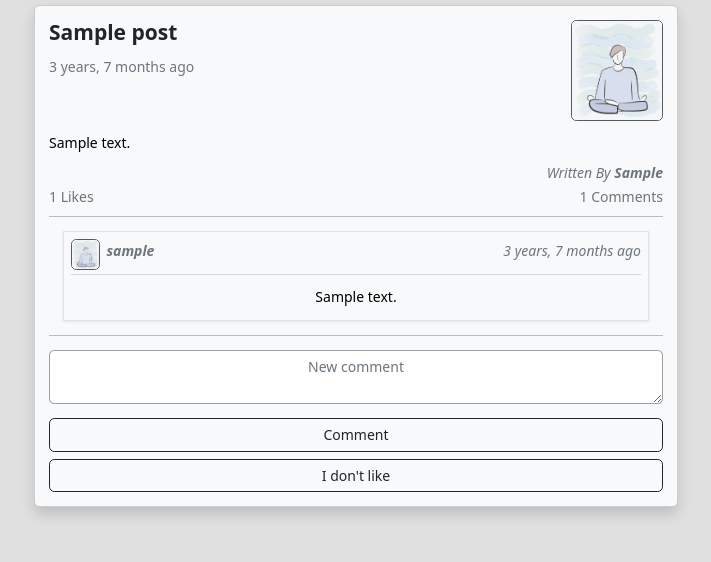
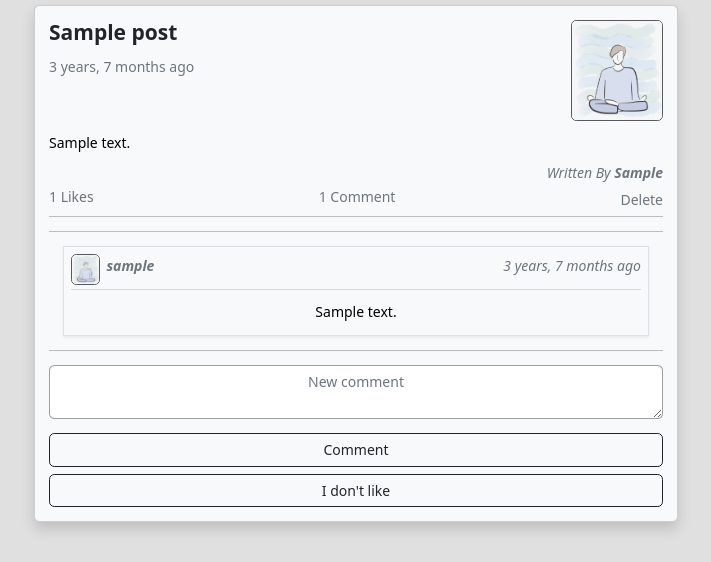
Before and after one commit to hussein-m-kandil/monotext, a Django app: a page that uses posts/templates/base_generic.html in a window 1280 px wide. Shown: the part 51-613 px from the top of the page, without its empty margins (284-995 px from the left). Run offline with Django 4.2, Linux system fonts and the light colour scheme; a user stored in the database is signed in; tables that the repository leaves empty hold one stand-in row (values such as "Sample post"); some libraries are stand-ins or nearby versions.

Commit message:
Delete post logic (Tested) 😎🚀

```diff
--- a/posts/templates/base_generic.html
+++ b/posts/templates/base_generic.html
@@ -67,22 +67,24 @@
           {% block content %}{% endblock %}
           {% block pagination %}
           {% if is_paginated %}
-          <div class="pagination">
-            <span class="page-links h6 text-secondary mx-auto">
-              <em>
+          <div class="d-flex justify-content-between px-5 m-auto h6 text-secondary">
+            <div>
               {% if page_obj.has_previous %}
               <a class="text-start text-decoration-none link-secondary"
                 href="{{ request.path }}?page={{ page_obj.previous_page_number }}">Previous</a>
               {% endif %}
-                <span class="text-center page-current">
+            </div>
+            <div class="text-center page-current">
+              <em>
                 <strong>{{ page_obj.number }}</strong> of <strong>{{ page_obj.paginator.num_pages }}</strong>
-                </span>
+              </em>
+            </div>
+            <div>
               {% if page_obj.has_next %}
               <a class="text-end text-decoration-none link-secondary"
                 href="{{ request.path }}?page={{ page_obj.next_page_number }}">Next</a>
               {% endif %}
-              </em>
-            </span>
+            </div>
           </div>
           {% endif %}
           {% endblock pagination %}
--- a/posts/templates/posts/post_detail.html
+++ b/posts/templates/posts/post_detail.html
@@ -40,14 +40,51 @@
                 </a>
             </em>
         </h6>
-        <div class="d-flex justify-content-between">
-            <div id="post-likes-count-{{ post.id }}" class="post-likes-count h6 text text-muted align-self-start">
-                <span id="post-likes-count-number-{{ post.id }}">{{ post.likes.count }}</span> Likes
-            </div>
-            <div id="post-comments-count-{{ post.id }}" class="post-comments-count h6 text text-muted align-self-start">
-                <span id="post-comments-count-number-{{ post.id }}">{{ post.comments.count }}</span> Comments
+        <!-- Likes Modal -->
+        <div class="modal fade" id="likes-modal-{{ post.id }}" tabindex="-1"
+            aria-labelledby="likes-modal-{{ post.id }}" aria-hidden="true">
+            <div class="modal-dialog modal-dialog-centered modal-dialog-scrollable">
+                <div class="modal-content" style="background-color: var(--monotext-bg-color); min-height: 75vh;">
+                    <div class="modal-body">
+                        <div class="d-flex justify-content-end">
+                            <button type="button" class="btn-close"
+                                data-bs-dismiss="modal" aria-label="Close">
+                        </button>
+                        </div>
+                        <div class="m-auto" id="likes-modal-dialog-{{ post.id }}">
+                            <a href="#" class="link-secondary text-center text-decoration-none h6 mx-auto"
+                                style="display: none;" onclick="return false;">
+                                <em>More...</em>
+                            </a>
+                        </div>
+                    </div>
+                </div>
             </div>
         </div>
+        <div class="d-flex justify-content-between">
+            <div id="post-likes-count-{{ post.id }}" class="post-likes-count h6">
+                <a href="{% url 'posts:post_like_list' post.id %}" onclick="return false;"
+                    class="h6 link-secondary text-decoration-none">
+                    <span id="post-likes-count-number-{{ post.id }}">{{ post.likes.count }}</span> Likes
+                </a>
+            </div>
+            <div id="post-comments-count-{{ post.id }}" class="post-comments-count h6">
+                <a href="{{ post_detail_url }}" class="h6 link-secondary text-decoration-none">
+                    <span id="post-comments-count-number-{{ post.id }}">{{ post.comments.count }}</span>
+                    Comment{{ post.comments.count|pluralize }}
+                </a>
+            </div>
+            {% if user.is_authenticated and post.owner == user %}
+            <!-- Button trigger delete modal -->
+            <div>
+                <a href="#" onclick="return false;" class="h6 link-secondary text-decoration-none"
+                    data-bs-toggle="modal" data-bs-target="#delete-modal-{{ post.id }}">
+                    Delete
+                </a>
+            </div>
+            {% endif %}
+        </div>
+        <hr class="mt-1">
         <hr class="mt-1">
         {% if post.comments.count > 0 %}
         <div class="post-comments-div"
@@ -86,6 +123,35 @@
                 I don't like
             </button>
         </form>
+        {% if user.is_authenticated and post.owner == user %}
+        <!-- Delete Modal -->
+        <div class="modal fade" id="delete-modal-{{ post.id }}" tabindex="-1"
+            aria-labelledby="delete-modal-{{ post.id }}" aria-hidden="true">
+            <div class="modal-dialog modal-dialog-centered modal-dialog-scrollable">
+                <div class="modal-content" style="background-color: var(--monotext-bg-color);">
+                    <div class="modal-header">
+                        <h1 class="modal-title fs-5" id="exampleModalLabel">Delete Confirmation</h1>
+                        <button type="button" class="btn-close" data-bs-dismiss="modal" aria-label="Close"></button>
+                      </div>
+                      <div class="modal-body">
+                        Are you sure you want to delete "{{ post.title }}"?
+                      </div>
+                      <div class="modal-footer">
+                        <form action="{% url 'posts:post_delete' post.owner.username post.id %}" method="post"
+                            id="delete-post-{{ post.id }}">
+                            {% csrf_token %}
+                            <button type="button" class="btn btn-outline-dark" data-bs-dismiss="modal">
+                                No, cancel
+                            </button>
+                            <button type="submit" form="delete-post-{{ post.id }}" class="btn btn-outline-danger">
+                                Yes, delete.
+                            </button>
+                        </form>
+                      </div>
+                </div>
+            </div>
+        </div>
+        {% endif %}
     </div>
 </div>
 
--- a/posts/urls.py
+++ b/posts/urls.py
@@ -8,6 +8,8 @@ urlpatterns = [
     path('search/', views.SearchView.as_view(), name="post_search"),
     path("profile/<username>", views.ProfileView.as_view(), name="profile"),
     path("post/add/", views.PostCreateView.as_view(), name="post_create"),
+    path("profile/<username>/post/<int:post_pk>/delete/",
+         views.PostDeleteView.as_view(), name="post_delete"),
     path("profile/<username>/post/<int:post_pk>/",
          views.PostDetailView.as_view(), name="post_detail"),
     path("comment/<int:post_pk>/add/",
--- a/posts/views.py
+++ b/posts/views.py
@@ -202,6 +202,26 @@ class PostDislikeView(LoginRequiredMixin, generic.View):
         return redirect(reverse("posts:post_likes", kwargs={"post_pk": post_pk}))
 
 
+class PostDeleteView(LoginRequiredMixin, generic.View):
+    def get(self, request, username, post_pk):
+        return redirect(reverse("login") + "?next=" + reverse(
+            "posts:post_detail",
+            kwargs={
+                "username": username,
+                "post_pk": post_pk,
+            },
+        ))
+
+    def post(self, request, username, post_pk):
+        post = get_object_or_404(Post, pk=post_pk)
+        # Check whether the current logged in user is the owner
+        if self.request.user == post.owner:
+            username = post.owner.username  # To make sure it is back to it's profile
+            post.delete()
+            return redirect(reverse("posts:profile", kwargs={"username": username}))
+        return redirect(reverse("posts:profile", kwargs={"username": self.request.user.username}))
+
+
 class LikeListView(generic.View):
     def get(self, request, post_pk):
         post = get_object_or_404(Post, pk=post_pk)
```
Also changed, not shown: posts/templates/posts/posts_block.html (+50 -10 lines), posts/tests/test_views.py (+97 -0 lines). Lines whose indentation alone changed are shown as unchanged.
